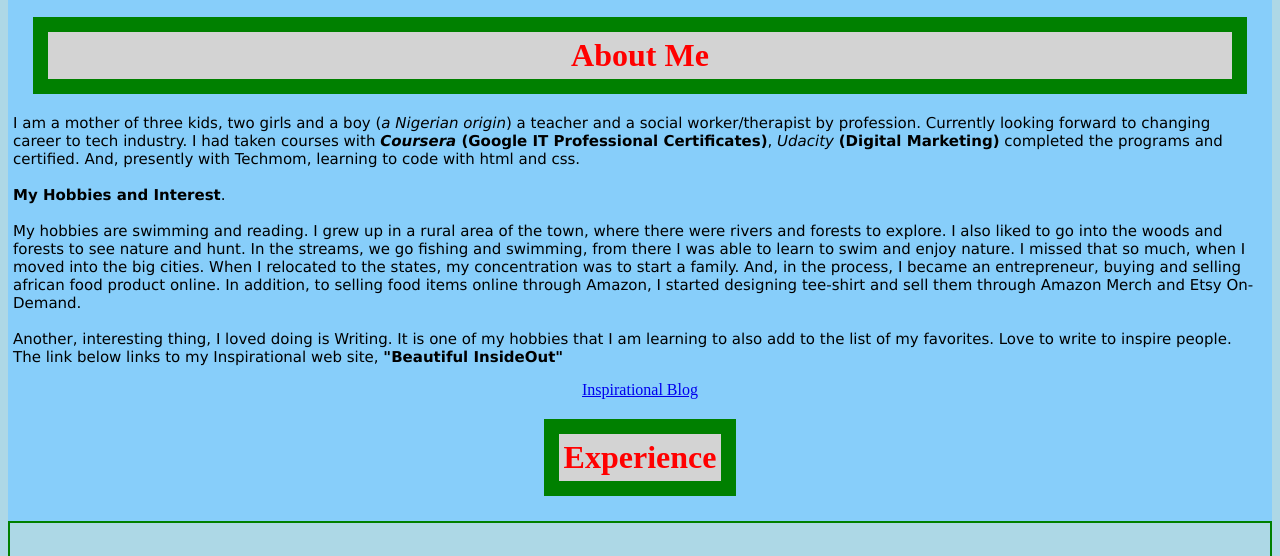
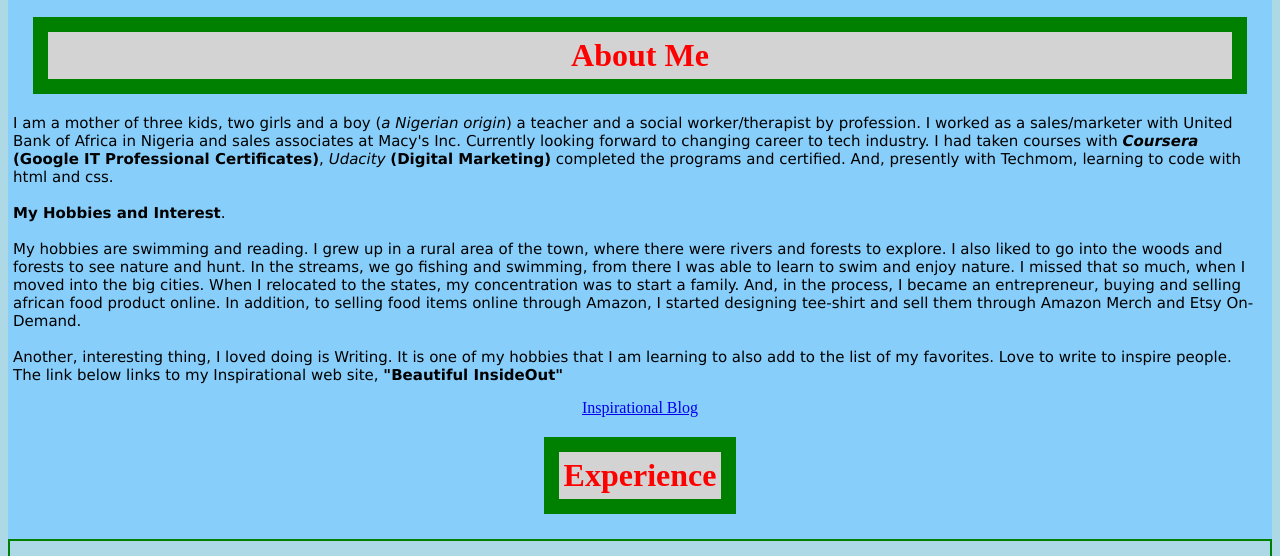
Before and after one commit to basamen74/Imatechmom, a plain HTML site: page index.html in a window 1280 px wide. Shown: the part 1135-1691 px from the top of the page. Drawn offline with Linux system fonts and the light colour scheme.

Commit message:
Update index.html

```diff
--- a/index.html
+++ b/index.html
@@ -34,7 +34,7 @@
   <main>
   <div class="section-about" id="about">
     <h1>About Me</h1>
-    <p>I am a mother of three kids, two girls and a boy (<em>a Nigerian origin</em>) a teacher and a social worker/therapist by profession. Currently looking forward to changing career to tech industry. I had taken courses with <em><strong>Coursera</strong></em><strong> (Google IT Professional Certificates)</strong>, <em>Udacity</em> <strong>(Digital Marketing)</strong> completed the programs and certified. And, presently with Techmom, learning to code with html and css.<br /><br />
+    <p>I am a mother of three kids, two girls and a boy (<em>a Nigerian origin</em>) a teacher and a social worker/therapist by profession. I worked as a sales/marketer with United Bank of Africa in Nigeria and sales associates at Macy's Inc. Currently looking forward to changing career to tech industry. I had taken courses with <em><strong>Coursera</strong></em><strong> (Google IT Professional Certificates)</strong>, <em>Udacity</em> <strong>(Digital Marketing)</strong> completed the programs and certified. And, presently with Techmom, learning to code with html and css.<br /><br />
       <strong>My Hobbies and Interest</strong>.<br /><br />  My hobbies are swimming and reading. I grew up in a rural area of the town, where there were rivers and forests to explore. I also liked to go into the woods and forests to see nature and hunt. In the streams, we go fishing and swimming, from there I was able to learn to swim and enjoy nature. I missed that so much, when I moved into the big cities. When I relocated to the states, my concentration was to start a family. And, in the process, I became an entrepreneur, buying and selling african food product online.
       In addition, to selling food items online through Amazon, I started designing tee-shirt and sell them through Amazon Merch and Etsy On-Demand.<br /><br>
       Another, interesting thing, I loved doing is Writing. It is one of my hobbies that I am learning to also add to the list of my favorites. Love to write to inspire people. The link below links to my Inspirational web site, <strong>"Beautiful InsideOut"</strong>
```
